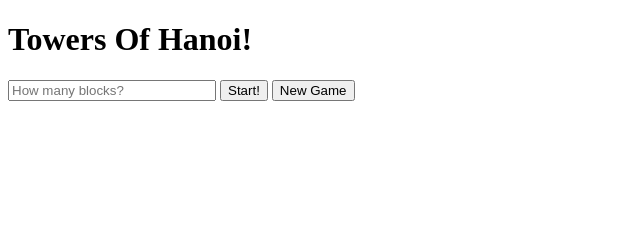
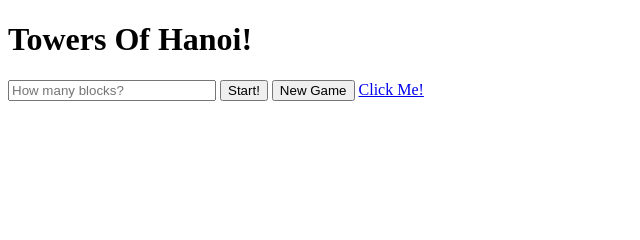
Before and after one commit to patrickshaughnessy/Towers-of-Hanoi, a plain HTML site: page index.html in a window 1280 px wide. Shown: the top 240 px of the page, 0-640 px from the left. Drawn offline with nearby package versions, Linux system fonts and the light colour scheme.

Commit message:
add special link

```diff
--- a/index.html
+++ b/index.html
@@ -11,6 +11,7 @@
   <input id="startNumber" type="number" placeholder="How many blocks?" min="3", max="10">
   <button id="startButton">Start!</button>
   <button id="newGameButton">New Game</button>
+  <a href="http://patrickshaughnessy.github.io/Cadeify-color-picker/">Click Me!</a>
 
   <div id="gameSpace">
 
```
